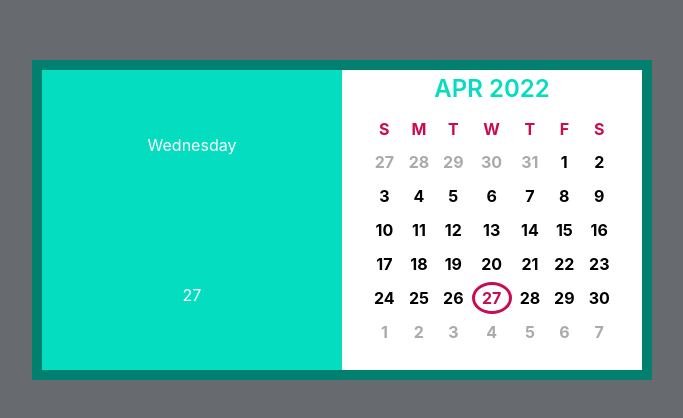
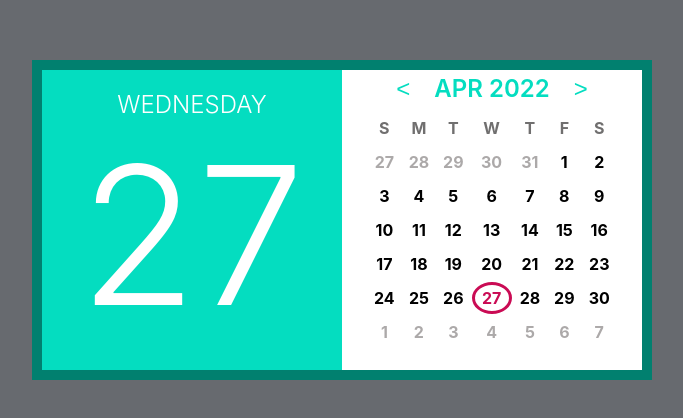
Before and after one commit to kolesnikny/calendar-react, a React (Create React App) app: page / in a window 1280 px wide. Shown: the part 180-598 px from the top of the page, without its empty margins (298-981 px from the left). Built offline with nearby package versions, Linux system fonts and the light colour scheme.

Commit message:
Add change date

```diff
--- a/src/components/Calendar/DayCalendar/DayCalendar.module.scss
+++ b/src/components/Calendar/DayCalendar/DayCalendar.module.scss
@@ -5,5 +5,17 @@
     color: #fff;
     display: flex;
     flex-direction: column;
-    justify-content: space-around
+    justify-content: center;
+    align-items: center;
 }
+
+.calendar-day-weekday{
+    text-transform: uppercase;
+    font-size: 1.5em;
+    font-weight: 300;
+}
+
+.calendar-day-date{
+    font-size: 12em;
+    font-weight: 300;
+}
--- a/src/components/Calendar/DayCalendar/index.js
+++ b/src/components/Calendar/DayCalendar/index.js
@@ -1,16 +1,19 @@
-import style from './DayCalendar.module.scss'
+import styles from './DayCalendar.module.scss'
 import { format } from 'date-fns'
 import { DateContext } from '../../../context'
 
 const DayCalendar = (props) => {
-
   return (
     <DateContext.Consumer>
       {(currentDate) => {
         return (
-          <div className={style['calendar-container']}>
-            <p className={style['calendar-day-weekday']}>{format(currentDate, 'eeee')}</p>
-            <p>{format(currentDate, 'dd')}</p>
+          <div className={styles['calendar-container']}>
+            <p className={styles['calendar-day-weekday']}>
+              {format(currentDate, 'eeee')}
+            </p>
+            <p className={styles['calendar-day-date']}>
+              {format(currentDate, 'dd')}
+            </p>
           </div>
         )
       }}
--- a/src/components/Calendar/MonthCalendar/Day/Day.module.scss
+++ b/src/components/Calendar/MonthCalendar/Day/Day.module.scss
@@ -8,7 +8,7 @@
         color: rgb(172, 169, 169);
     }
 
-    &-checked{
+    &-current{
         color: rgb(202, 11, 84);
         border: 3px solid rgb(202, 11, 84);
         border-radius: 50%;
--- a/src/components/Calendar/MonthCalendar/Day/index.js
+++ b/src/components/Calendar/MonthCalendar/Day/index.js
@@ -5,26 +5,25 @@ import styles from './Day.module.scss'
 import cx from 'classnames'
 
 const Day = (props) => {
+  const { day, handleDay } = props
+
+  const datePicker = ({ target }) => {
+    handleDay(target.attributes.value.textContent)
+  }
+
   return (
     <DateContext.Consumer>
       {(checkedDate) => {
         const classnames = cx({
           [styles.day]: true,
           [styles['day-other-month']]:
-            format(props.day, 'M') !== format(checkedDate, 'M'),
-          [styles['day-checked']]:
-            format(props.day, 'd M Y') === format(checkedDate, 'd M Y'),
+            format(day, 'M') !== format(checkedDate, 'M'),
+          [styles['day-current']]:
+            format(day, 'd M Y') === format(new Date(), 'd M Y'),
         })
+
         return (
-          <td
-            className={classnames}
-            name={`${format(props.day, 'y')}-${format(props.day, 'M')}-${format(
-              props.day,
-              'd'
-            )}`}
-            onClick={(event) => console.log(event.target)}
-          >
-            {' '}
+          <td className={classnames} value={props.day} onClick={datePicker}>
             {format(props.day, 'd')}
           </td>
         )
--- a/src/components/Calendar/MonthCalendar/Month/Month.module.scss
+++ b/src/components/Calendar/MonthCalendar/Month/Month.module.scss
@@ -3,6 +3,15 @@
     font-size: 1.5em;
     text-transform: uppercase;
     font-weight: 600;
+
+    button{
+        color:inherit;
+        font-size: inherit;
+        background: none;
+        border: none;
+        padding-left: 1em;
+        padding-right: 1em;
+    }
 }
 
 table{
--- a/src/components/Calendar/MonthCalendar/Month/index.js
+++ b/src/components/Calendar/MonthCalendar/Month/index.js
@@ -1,5 +1,11 @@
 import React from 'react'
-import { startOfMonth, addWeeks, startOfWeek, format } from 'date-fns'
+import {
+  startOfMonth,
+  addWeeks,
+  startOfWeek,
+  format,
+  addMonths,
+} from 'date-fns'
 import Week from '../Week'
 import styles from './Month.module.scss'
 
@@ -7,22 +13,41 @@ const daysOfWeek = ['S', 'M', 'T', 'W', 'T', 'F', 'S']
 
 const WeeksHead = () => (
   <thead className={styles['month-container']}>
-    {daysOfWeek.map((day) => (
-      <th>{day}</th>
-    ))}
+    <tr>
+      {daysOfWeek.map((day, index) => (
+        <th key={`week-day-${index}`}>{day}</th>
+      ))}
+    </tr>
   </thead>
 )
 
 const Month = (props) => {
+  const { date, handleDate } = props
   const weekStart = startOfWeek(startOfMonth(props.date))
   const weeksArray = new Array(6)
     .fill(null)
-    .map((w, index) => <Week weekStart={addWeeks(weekStart, index)} />)
+    .map((w, index) => (
+      <Week
+        weekStart={addWeeks(weekStart, index)}
+        handleDay={handleDate}
+        key={addWeeks(weekStart, index)}
+      />
+    ))
+
+  const changeMonth = ({ target }) => {
+    handleDate(addMonths(date, target.name === 'increment' ? 1 : -1))
+  }
 
   return (
     <>
       <div className={styles['calendare-header']}>
+        <button name='decrement' onClick={changeMonth}>
+          {'<'}
+        </button>
         {format(props.date, 'MMM Y')}
+        <button name='increment' onClick={changeMonth}>
+          {'>'}
+        </button>
       </div>
       <table>
         <WeeksHead />
--- a/src/components/Calendar/MonthCalendar/Week/index.js
+++ b/src/components/Calendar/MonthCalendar/Week/index.js
@@ -4,7 +4,7 @@ import Day from '../Day'
 import styles from '../Month/Month.module.scss'
 
 const Week = (props) => {
-  const { weekStart } = props
+  const { weekStart, ...res } = props
 
   const dayArray = new Array(7)
     .fill(null)
@@ -12,6 +12,7 @@ const Week = (props) => {
       <Day
         key={`${addWeeks(getWeekOfMonth(weekStart), index)}`}
         day={addDays(weekStart, index)}
+        {...res}
       />
     ))
 
--- a/src/components/Calendar/MonthCalendar/index.js
+++ b/src/components/Calendar/MonthCalendar/index.js
@@ -1,19 +1,13 @@
 import React from 'react'
-import { DateContext } from '../../../context'
 import style from './MonthCalendar.module.scss'
 import Month from './Month'
 
 const MonthCalendar = (props) => {
+  const { date, ...res } = props
   return (
-    <DateContext.Consumer>
-      {(currentDate) => {
-        return (
-          <div className={style['calendar-container']}>
-            <Month date={currentDate}></Month>
-          </div>
-        )
-      }}
-    </DateContext.Consumer>
+    <div className={style['calendar-container']}>
+      <Month date={props.date} {...res}></Month>
+    </div>
   )
 }
 
--- a/src/components/Calendar/index.js
+++ b/src/components/Calendar/index.js
@@ -1,5 +1,4 @@
 import { Component } from 'react'
-import { format } from 'date-fns'
 import CalendarContainer from './CalendarContainer'
 import DayCalendar from './DayCalendar'
 import MonthCalendar from './MonthCalendar'
@@ -10,15 +9,25 @@ class Calendar extends Component {
     super(props)
     this.state = {
       currentDate: new Date(),
+      checkedDate: new Date(),
     }
+  }
+
+  handleDate = (newDate) => {
+    this.setState(() => ({
+      checkedDate: new Date(newDate),
+    }))
   }
 
   render() {
     return (
-      <DateContext.Provider value={new Date()}>
+      <DateContext.Provider value={this.state.checkedDate}>
         <CalendarContainer>
-          <DayCalendar />
-          <MonthCalendar />
+          <DayCalendar date={this.state.checkedDate} />
+          <MonthCalendar
+            date={this.state.checkedDate}
+            handleDate={this.handleDate}
+          />
         </CalendarContainer>
       </DateContext.Provider>
     )
```
